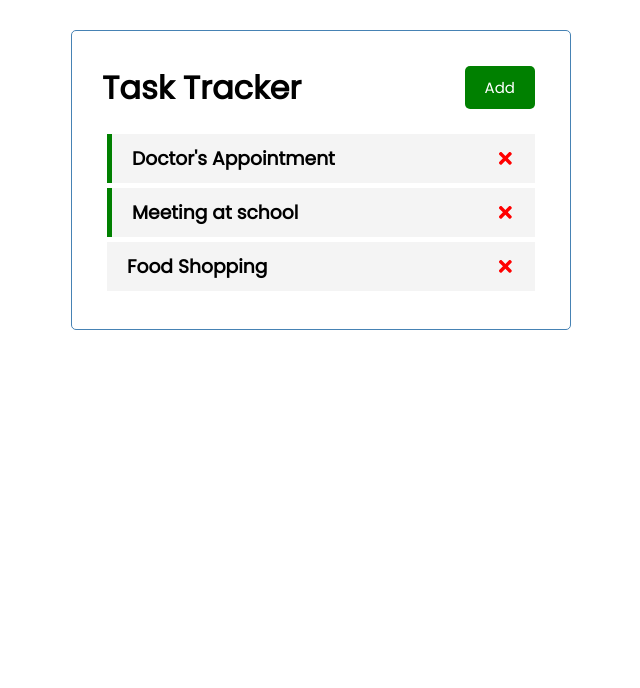
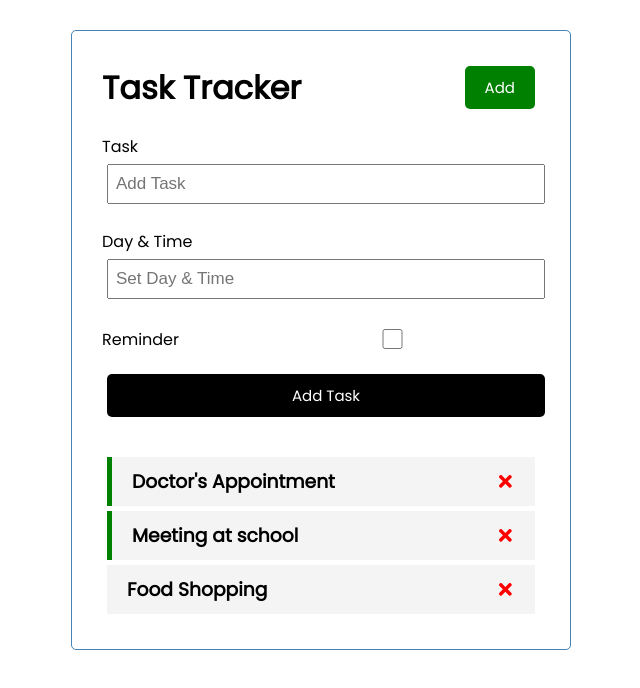
Before and after one commit to Prince-Baust/react-task-tracker, a React (Create React App) app: page / in a window 1280 px wide. Shown: the top 688 px of the page, without its empty margins (319-959 px from the left). Built offline with nearby package versions, Linux system fonts and the light colour scheme.

Commit message:
AddTask component added and styled

```diff
--- a/src/App.js
+++ b/src/App.js
@@ -1,6 +1,7 @@
 import Header from './components/Header'
 import Tasks from "./components/Tasks";
 import {useState} from "react";
+import AddTask from "./components/AddTask";
 
 
 function App() {
@@ -36,6 +37,7 @@
   return (
     <div className="container">
       <Header />
+      <AddTask />
       {tasks.length > 0 ?
         <Tasks tasks={tasks}
                onDelete={deleteTask}
--- /dev/null
+++ b/src/components/AddTask.js
@@ -0,0 +1,21 @@
+const AddTask = () =>{
+  return(
+    <form action="" className="add-form">
+      <div className="form-control">
+        <label>Task</label>
+        <input type="text" placeholder="Add Task"/>
+      </div>
+      <div className="form-control">
+        <label>Day & Time</label>
+        <input type="text" placeholder="Set Day & Time"/>
+      </div>
+      <div className="form-control form-control-check">
+        <label>Reminder</label>
+        <input type="checkbox"/>
+      </div>
+      <input type="submit" value="Add Task" className="btn btn-block"/>
+    </form>
+  );
+}
+
+export default AddTask;
```
